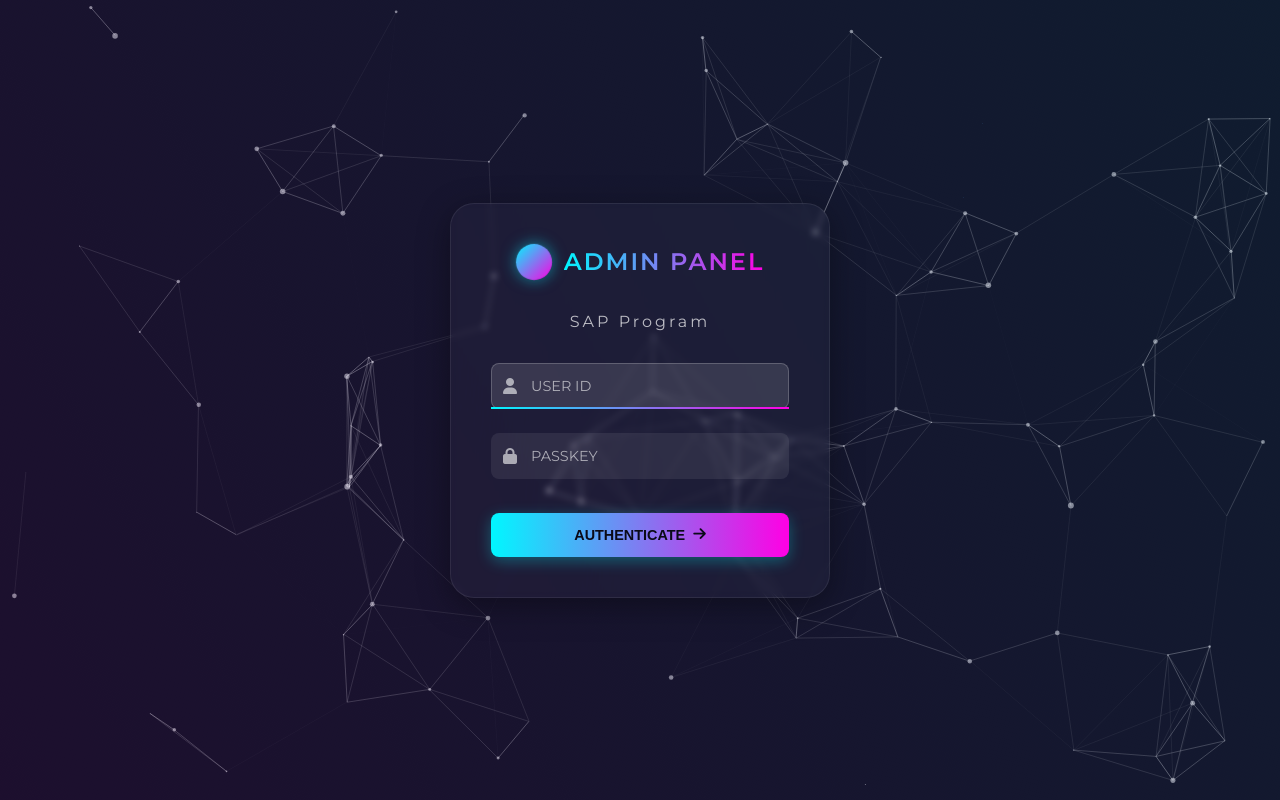
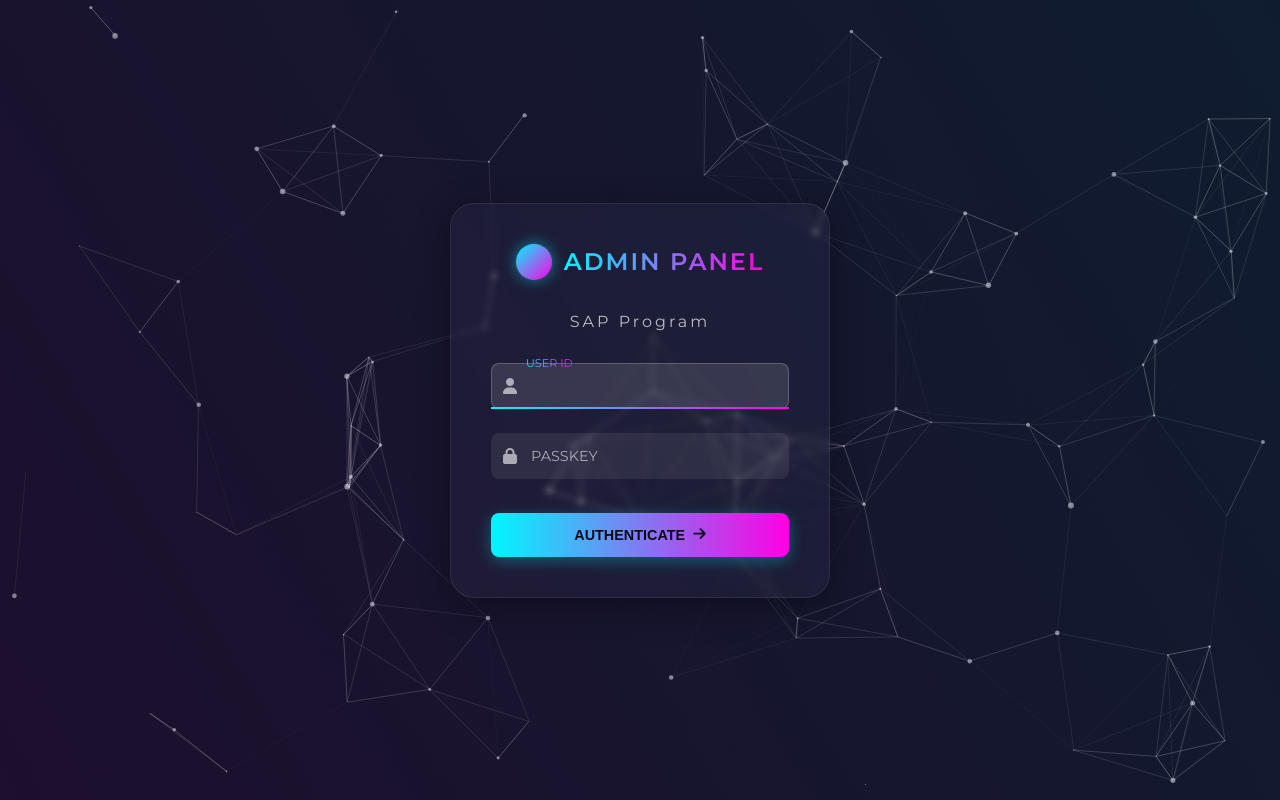
Before and after one commit to SEPAD-Project/Server-Side, a Flask app: template Dashboard/templates/login.html in a window 1280 px wide, with the restyled element focused. Run offline with Flask 3, Linux system fonts and the light colour scheme; the template is opened without the code that fills it, so the values that code supplies are empty.

Commit message:
input box problem fixed

```diff
--- a/Dashboard/static/css/login_styles.css
+++ b/Dashboard/static/css/login_styles.css
@@ -172,7 +172,7 @@
     font-size: 0.9rem;
 }
 
-/* .input-field input:focus ~ .input-label,
+.input-field input:focus ~ .input-label,
 .input-field input:valid ~ .input-label {
     top: 0;
     left: 30px;
@@ -182,7 +182,7 @@
     background-clip: text;
     color: transparent;
     padding: 0 5px;
-} */
+}
 
 .input-highlight {
     position: absolute;
```
